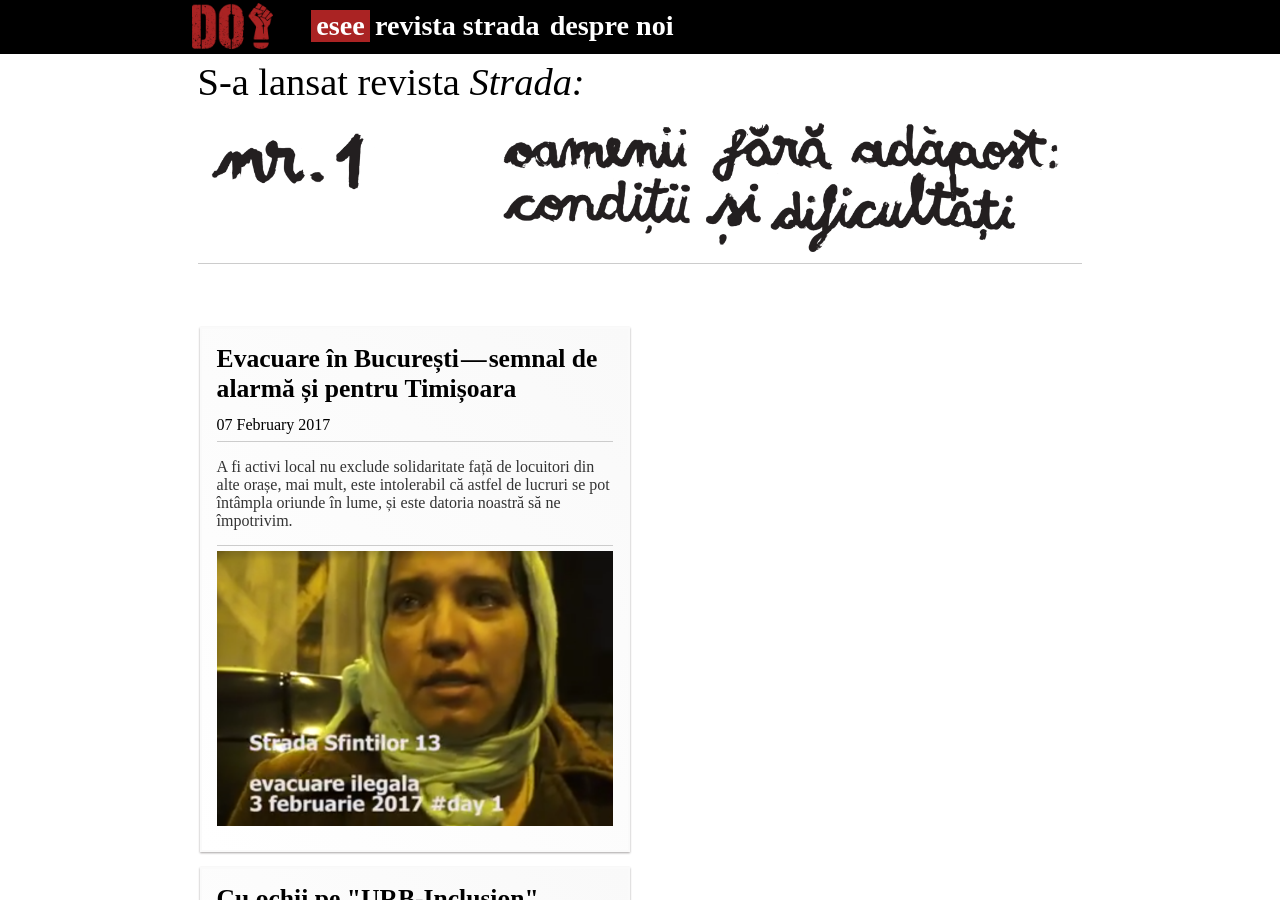
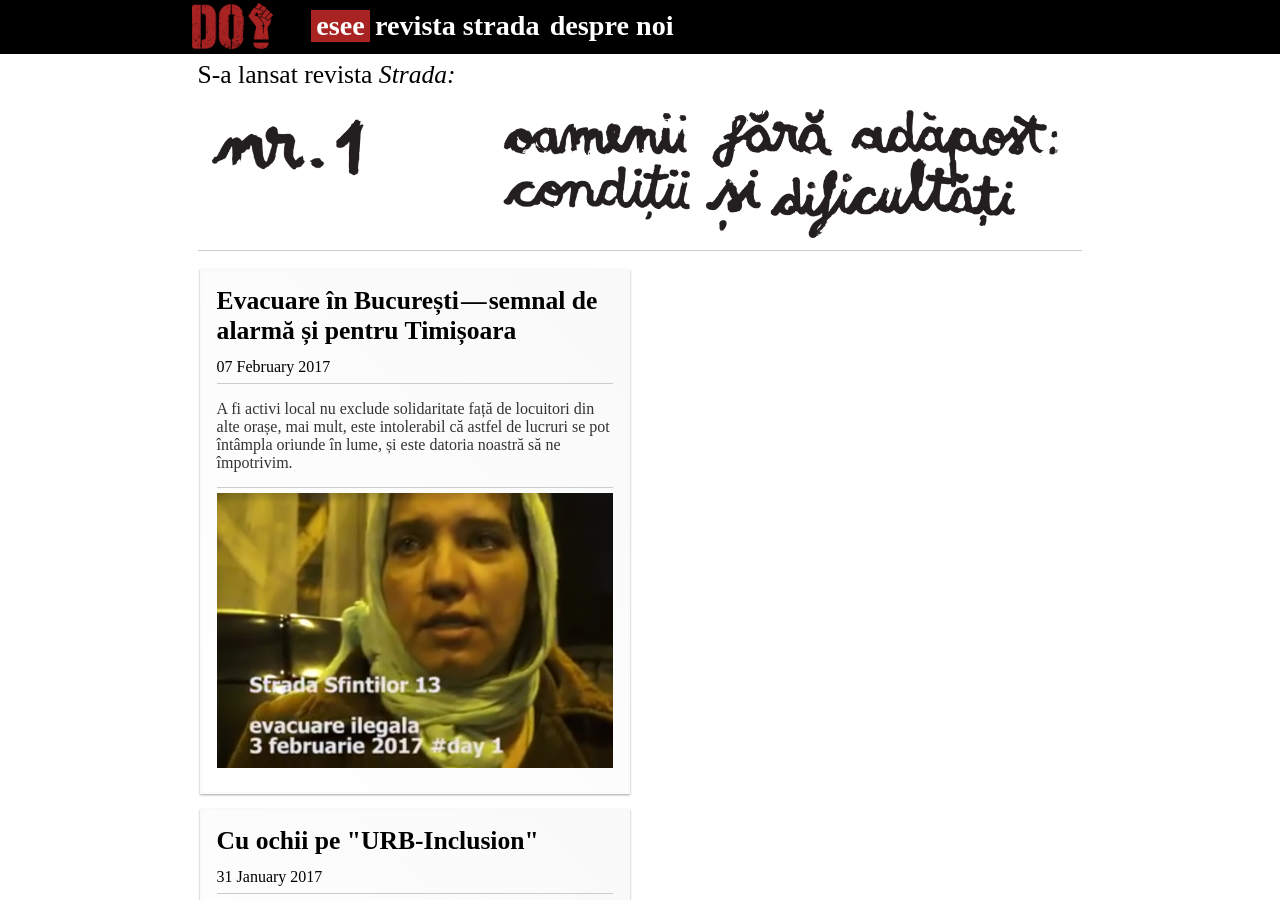
Before and after one commit to dreptul-la-oras/dreptul-la-oras.github.io, a Jekyll site: the page built from pages/essay.md, in a window 1280 px wide and 900 px high. Built offline with Jekyll 4.4.1, drawn with Linux system fonts in a browser that asks for light colours.

Commit message:
Adjust stuff

```diff
--- a/assets/css/essay_tiles.css
+++ b/assets/css/essay_tiles.css
@@ -2,8 +2,8 @@
 @media screen and (max-width: 400px) {
     .essay-wrapper {
         min-width: 200px;
-        margin-top: 7vh;
-        margin-bottom: 7vh;
+        margin-top: 2vh;
+        margin-bottom: 18vh;
     }
 
     .essay-columns {
@@ -21,8 +21,8 @@
 @media screen and (min-width: 400px) {
     .essay-wrapper {
         min-width: 400px;
-        margin-top: 7vh;
-        margin-bottom: 7vh;
+        margin-top: 2vh;
+        margin-bottom: 10vh;
     }
 
     .essay-columns {
--- a/assets/css/strada_latest.css
+++ b/assets/css/strada_latest.css
@@ -1,4 +1,5 @@
 .latest-strada {
+    border-bottom: 1px solid #ccc;
 }
 
 .latest-strada img {
@@ -6,11 +7,7 @@
 }
 
 .latest-strada p {
-    font-size: 3vmax;
+    font-size: 2vmax;
     margin-top: 0;
     margin-bottom: 1vh;
 }
-
-.latest-strada a {
-    border-bottom: 1px solid #ccc;
-}
```
